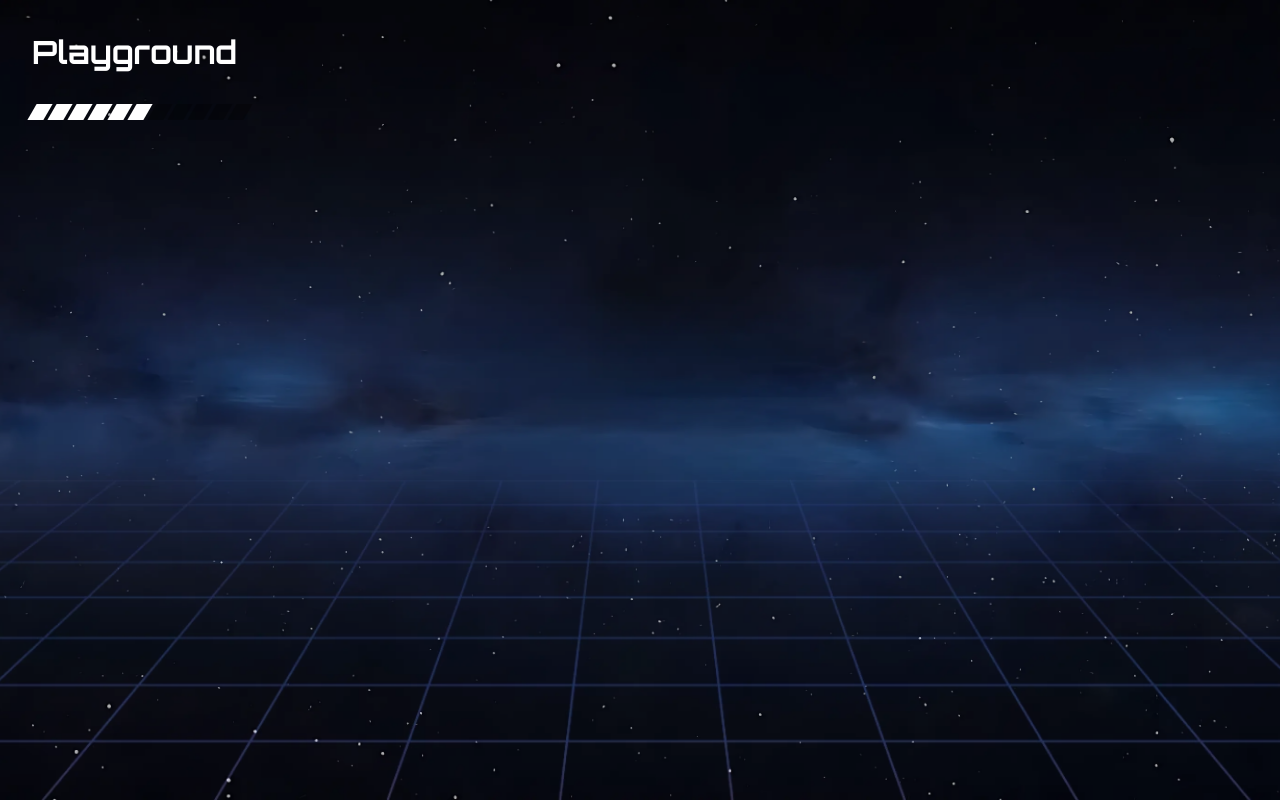
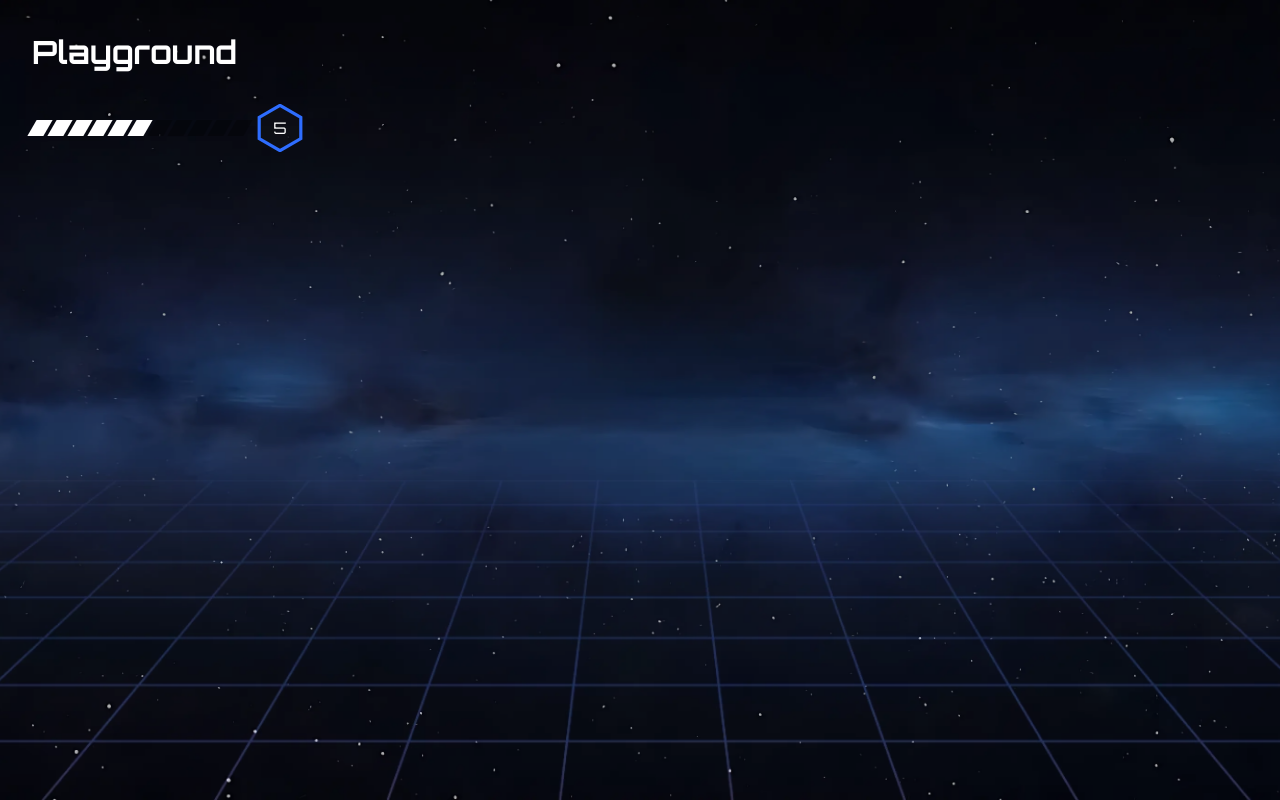
Before and after one commit to CodectiveOrg/snake-frontend, a React (Vite) app: page /playground in a window 1280 px wide. Built offline with nearby package versions, Linux system fonts and the light colour scheme; a web font is replaced by a local one.

Commit message:
[ADD] slider value

```diff
--- /dev/null
+++ b/src/components/slider/components/slider-frame/slider-frame.component.tsx
@@ -0,0 +1,25 @@
+import type { ReactNode, SVGProps } from "react";
+
+import clsx from "clsx";
+
+import styles from "./slider-frame.module.css";
+
+export default function SliderFrameComponent({
+  className,
+  ...otherProps
+}: SVGProps<SVGSVGElement>): ReactNode {
+  return (
+    <svg
+      className={clsx(styles["slider-frame"], className)}
+      viewBox="0 0 15 15"
+      fill="none"
+      xmlns="http://www.w3.org/2000/svg"
+      {...otherProps}
+    >
+      <path
+        className={styles.perimeter}
+        d="M14 4.21281L7.5 0.421143L1 4.21281V10.7872L7.5 14.5788L14 10.7872V4.21281Z"
+      />
+    </svg>
+  );
+}
--- /dev/null
+++ b/src/components/slider/components/slider-frame/slider-frame.module.css
@@ -0,0 +1,7 @@
+.slider-frame {
+  .perimeter {
+    fill: hsl(0deg 0% 44% / 4%);
+    stroke: var(--color-primary);
+    stroke-width: 1px;
+  }
+}
--- a/src/components/slider/slider.component.tsx
+++ b/src/components/slider/slider.component.tsx
@@ -1,6 +1,8 @@
 import { type ReactNode, useState } from "react";
 
 import clsx from "clsx";
+
+import SliderFrameComponent from "@/components/slider/components/slider-frame/slider-frame.component.tsx";
 
 import styles from "./slider.module.css";
 
@@ -48,6 +50,10 @@ export default function SliderComponent({ className }: Props): ReactNode {
             ></button>
           ))}
       </div>
+      <div className={styles.value}>
+        <SliderFrameComponent className={styles.frame} />
+        {value}
+      </div>
     </div>
   );
 }
--- a/src/components/slider/slider.module.css
+++ b/src/components/slider/slider.module.css
@@ -1,4 +1,8 @@
 .slider {
+  display: flex;
+  align-items: center;
+  gap: 0.5rem;
+
   .buttons {
     display: flex;
     gap: 0.25rem;
@@ -29,4 +33,24 @@
       }
     }
   }
+
+  .value {
+    position: relative;
+    isolation: isolate;
+
+    display: grid;
+    place-content: center;
+
+    height: 3rem;
+    aspect-ratio: 1;
+
+    .frame {
+      position: absolute;
+      inset: 0;
+      z-index: -1;
+
+      width: 100%;
+      height: 100%;
+    }
+  }
 }
```
